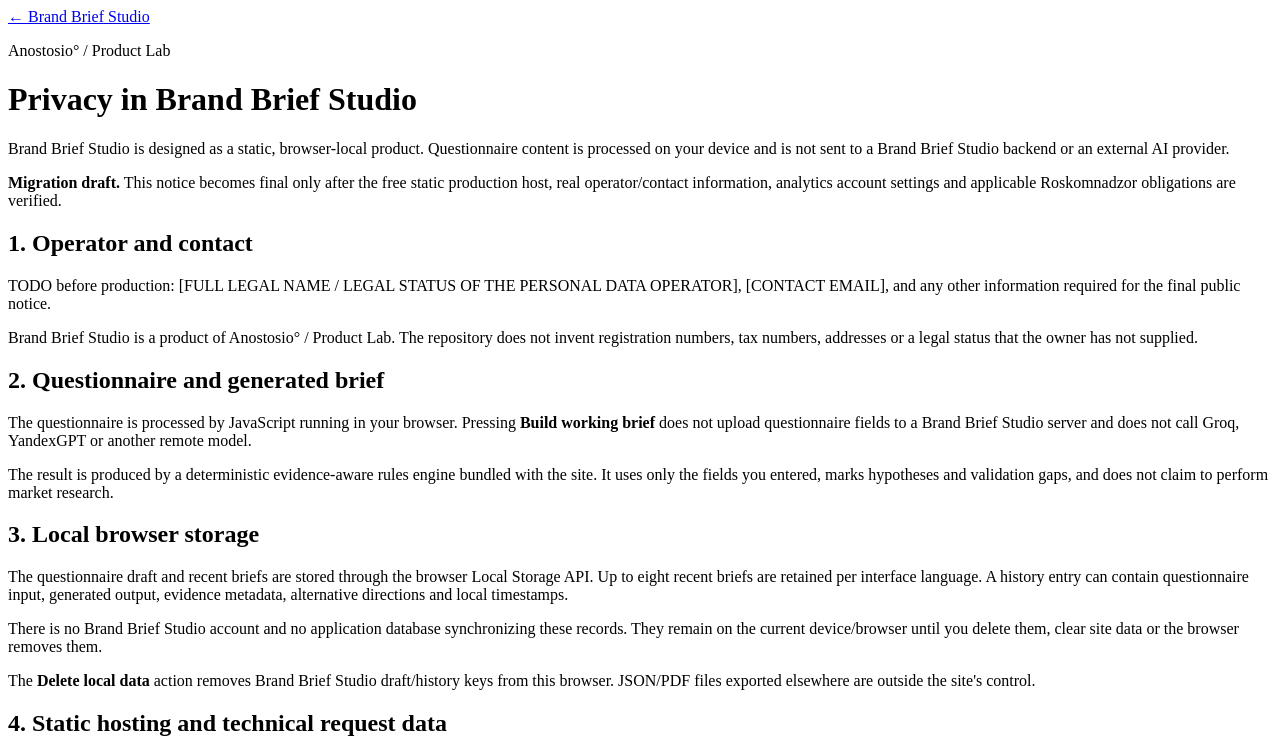
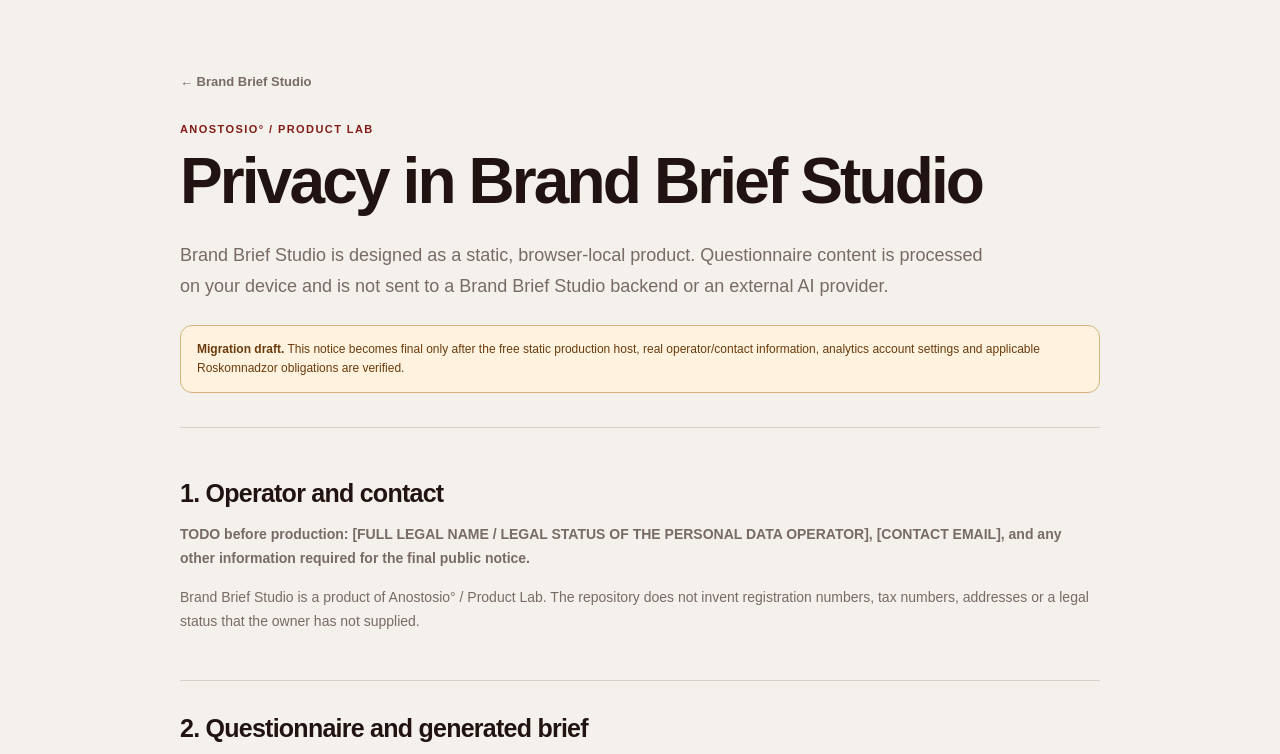
Before and after one commit to Anostosio/ai-brand-brief, a website: page privacy/index.html in a window 1280 px wide. Shown: the top 754 px of the page. Drawn offline with Linux system fonts and the light colour scheme; the site is published under a folder, as on GitHub Pages, so addresses that start at the root find nothing.

Commit message:
Fix privacy page paths for static subpath hosting

```diff
--- a/privacy/index.html
+++ b/privacy/index.html
@@ -6,13 +6,13 @@
   <meta name="description" content="How Brand Brief Studio handles browser-local questionnaire data, static hosting and optional analytics." />
   <meta name="robots" content="noindex,nofollow" />
   <title>Privacy — Brand Brief Studio</title>
-  <link rel="icon" href="/favicon.svg" type="image/svg+xml" />
-  <link rel="stylesheet" href="/style.css" />
-  <link rel="stylesheet" href="/privacy.css" />
+  <link rel="icon" href="../favicon.svg" type="image/svg+xml" />
+  <link rel="stylesheet" href="../style.css" />
+  <link rel="stylesheet" href="../privacy.css" />
 </head>
 <body class="privacy-page" data-lang="en">
   <main class="privacy-shell">
-    <a class="privacy-back" href="/">← Brand Brief Studio</a>
+    <a class="privacy-back" href="../">← Brand Brief Studio</a>
     <header class="privacy-hero">
       <p class="eyebrow">Anostosio° / Product Lab</p>
       <h1>Privacy in Brand Brief Studio</h1>
```
